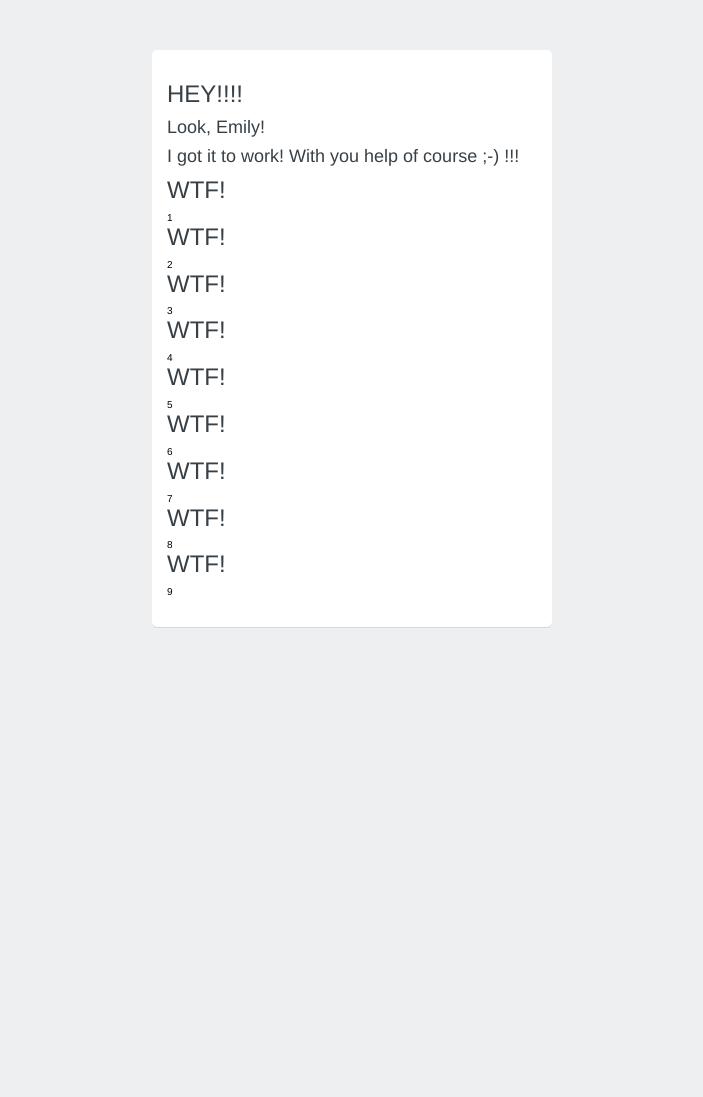
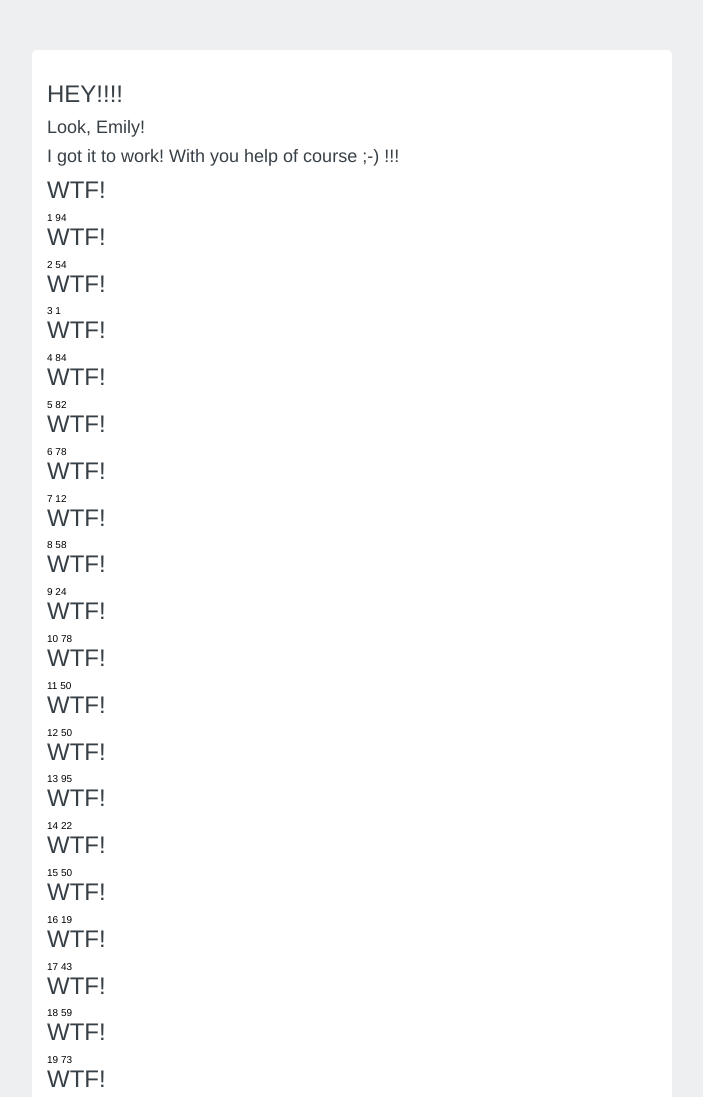
Before and after one commit to robbobfrh84/Sudoku, a plain HTML site: page index.html in a window 1280 px wide. Shown: the top 1097 px of the page, without its empty margins (288-991 px from the left). Before the commit the page ends 800 px from the top, so only its background shows below. Drawn offline with Linux system fonts and the light colour scheme.

Commit message:
testttyyyy

```diff
--- a/css/main.css
+++ b/css/main.css
@@ -56,7 +56,8 @@ p {
 .container {
   box-sizing: border-box;
   width: 90%;
-  max-width: 400px;
+  max-width: 640px;
+  max-height: 1135px;
   background: white;
   padding: 30px 15px;
   margin: 0 auto;
--- a/test.js
+++ b/test.js
@@ -2,6 +2,10 @@
 //alert(Can you get this message to appear?);
 document.write("<h2>Look, Emily!</h2>");
 document.write("<h2>I got it to work! With you help of course ;-) !!!</h2>");
-for (var i = 1; i <= 9;i++){
+var x;
+for (var i = 1; i <= 30;i++){
+  x = Math.floor(Math.random() * 100) + 1;
+  y = x.toString();
   document.write("<h1>WTF!</h1>"+i);
+  document.write(" "+y);
 }
```
